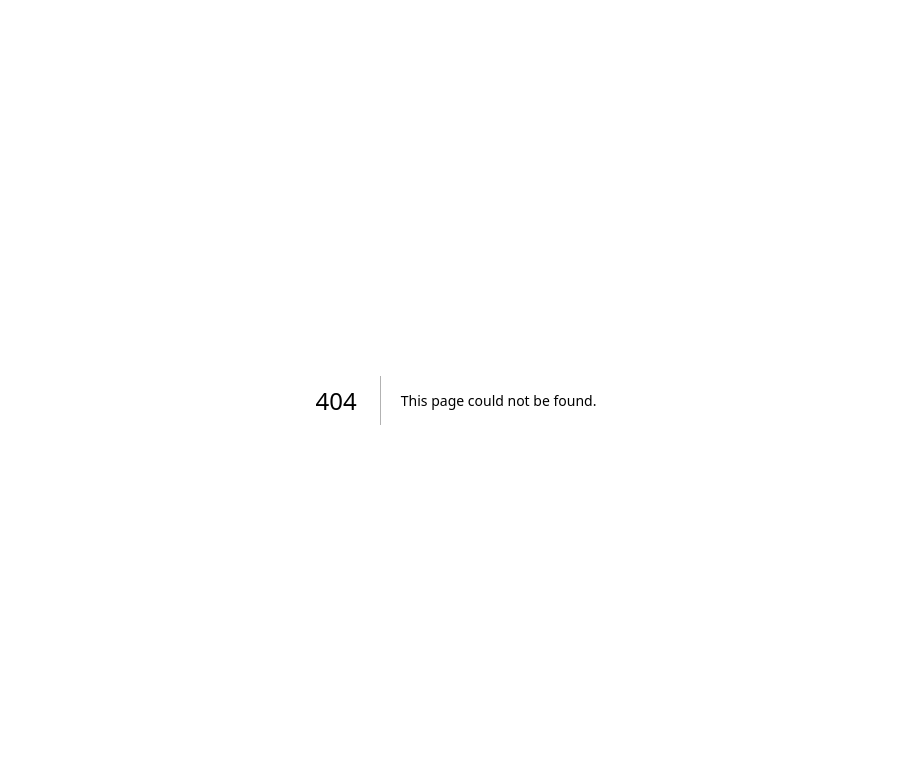
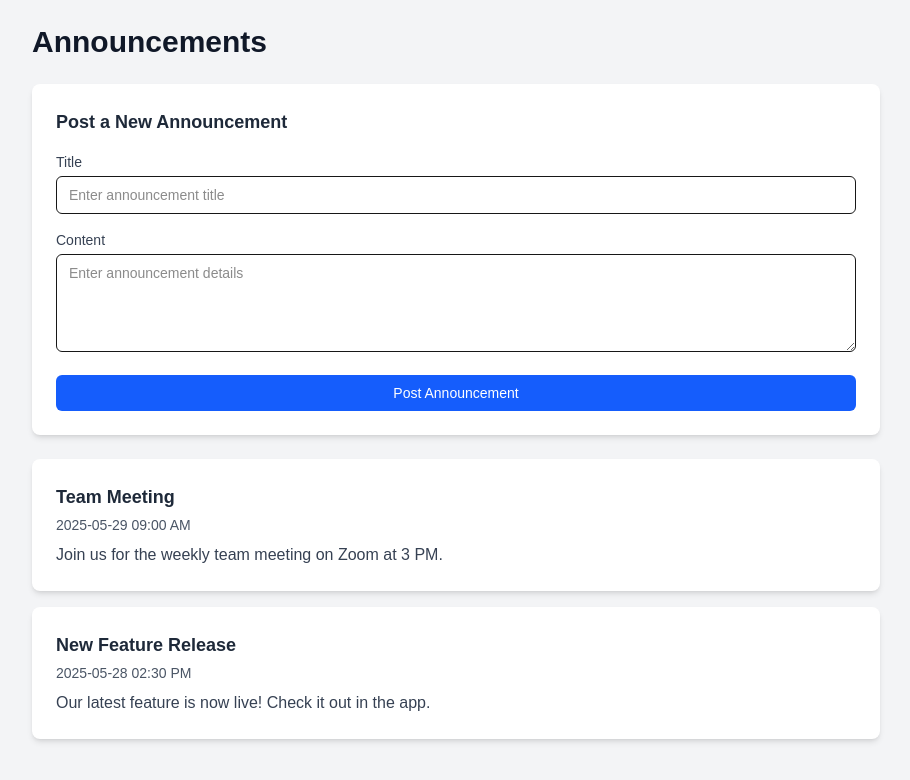
Before and after one commit to alaminbddev/astroarc, a Next.js app in the folder my-app/: page /announcement in a window 1280 px wide. Before the commit this address had no page. Shown: the top 780 px of the page, without its empty margins (184-1094 px from the left). Built offline with nearby package versions, Linux system fonts and the light colour scheme.

Commit message:
Create page.tsx

```diff
--- /dev/null
+++ b/my-app/src/app/announcement/page.tsx
@@ -0,0 +1,132 @@
+'use client'
+import Head from "next/head";
+import { useState } from "react";
+
+export default function AnnouncementMessenger() {
+  const [announcements, setAnnouncements] = useState([
+    {
+      id: 1,
+      title: "Team Meeting",
+      content: "Join us for the weekly team meeting on Zoom at 3 PM.",
+      timestamp: "2025-05-29 09:00 AM",
+    },
+    {
+      id: 2,
+      title: "New Feature Release",
+      content: "Our latest feature is now live! Check it out in the app.",
+      timestamp: "2025-05-28 02:30 PM",
+    },
+  ]);
+
+  const [newAnnouncement, setNewAnnouncement] = useState({
+    title: "",
+    content: "",
+  });
+
+  const handleSubmit = (e) => {
+    e.preventDefault();
+    const newId = announcements.length + 1;
+    const timestamp = new Date().toLocaleString();
+    setAnnouncements([
+      { id: newId, ...newAnnouncement, timestamp },
+      ...announcements,
+    ]);
+    setNewAnnouncement({ title: "", content: "" });
+  };
+
+  return (
+    <div className="min-h-screen bg-gray-100">
+      <Head>
+        <title>Announcement Messenger</title>
+        <meta name="description" content="View and post announcements" />
+      </Head>
+
+      <div className="max-w-4xl mx-auto p-6">
+
+        <h1 className="text-3xl font-bold text-gray-900 mb-6">
+          Announcements
+        </h1>
+
+
+        <div className="bg-white p-6 rounded-lg shadow-md mb-6">
+          <h2 className="text-lg font-semibold text-gray-800 mb-4">
+            Post a New Announcement
+          </h2>
+          <form onSubmit={handleSubmit} className="space-y-4">
+            <div>
+              <label
+                htmlFor="title"
+                className="block text-sm font-medium text-gray-700"
+              >
+                Title
+              </label>
+              <input
+                id="title"
+                name="title"
+                type="text"
+                value={newAnnouncement.title}
+                onChange={(e) =>
+                  setNewAnnouncement({ ...newAnnouncement, title: e.target.value })
+                }
+                required
+                className="w-full px-3 py-2 mt-1 text-sm border rounded-md focus:outline-none focus:ring-2 focus:ring-blue-500"
+                placeholder="Enter announcement title"
+              />
+            </div>
+            <div>
+              <label
+                htmlFor="content"
+                className="block text-sm font-medium text-gray-700"
+              >
+                Content
+              </label>
+              <textarea
+                id="content"
+                name="content"
+                value={newAnnouncement.content}
+                onChange={(e) =>
+                  setNewAnnouncement({
+                    ...newAnnouncement,
+                    content: e.target.value,
+                  })
+                }
+                required
+                rows="4"
+                className="w-full px-3 py-2 mt-1 text-sm border rounded-md focus:outline-none focus:ring-2 focus:ring-blue-500"
+                placeholder="Enter announcement details"
+              />
+            </div>
+            <button
+              type="submit"
+              className="w-full px-4 py-2 text-sm font-medium text-white bg-blue-600 rounded-md hover:bg-blue-700 focus:outline-none focus:ring-2 focus:ring-blue-500"
+            >
+              Post Announcement
+            </button>
+          </form>
+        </div>
+
+
+        <div className="space-y-4">
+          {announcements.length === 0 ? (
+            <p className="text-gray-600 text-center">No announcements yet.</p>
+          ) : (
+            announcements.map((announcement) => (
+              <div
+                key={announcement.id}
+                className="bg-white p-6 rounded-lg shadow-md"
+              >
+                <h3 className="text-lg font-semibold text-gray-800">
+                  {announcement.title}
+                </h3>
+                <p className="text-sm text-gray-600 mt-1">
+                  {announcement.timestamp}
+                </p>
+                <p className="text-gray-700 mt-2">{announcement.content}</p>
+              </div>
+            ))
+          )}
+        </div>
+      </div>
+    </div>
+  );
+}
```
